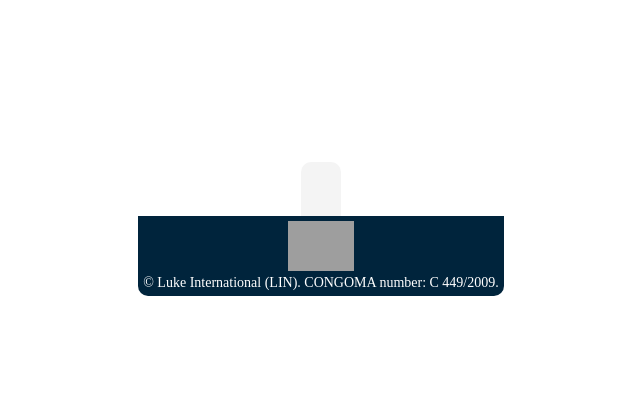
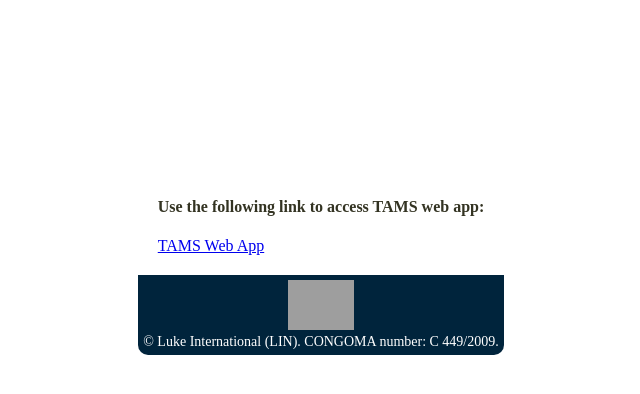
Before and after one commit to LUKEINTERNATIONAL/django_email_service, a Django app: template email_service/templates/email_template.html in a window 1280 px wide. Shown: the part 171-565 px from the top of the page, without its empty margins (319-959 px from the left). Run offline with Django 3.2, Linux system fonts and the light colour scheme; the template is opened without the code that fills it, so the values that code supplies are empty; grey boxes are pictures that could not be loaded.

Commit message:
modified:   django_email_service/__pycache__/settings.cpython-311.py modified:   email_service/templates/email_template.html modified:   email_service/views.py

```diff
--- a/email_service/templates/email_template.html
+++ b/email_service/templates/email_template.html
@@ -26,12 +26,13 @@
         .content {
             text-align: left;
             color: #332;
-            background-color: #f4f4f4;
+            background-color: #ffffff;
             padding: 20px;
             margin-left: 20%;
             margin-right: 20%;
             border-radius: 10px 10px 0 0;
         }
+
 
         /* Center the content horizontally and vertically */
         body {
@@ -63,9 +64,14 @@
         <pre class="msg_body">{{ message }}</pre>
     </div>
 
+    <div class="content">
+        <h4>Use the following link to access TAMS web app:</h4>
+        <a href="http://apps.linmalawi.org/test/">TAMS Web App</a>
+      </div>
+
     <!-- Footer Section -->
     <div class="footer">
-        <img src="https://imageupload.io/ib/k1hpML5mar02EwP_1695802192.png" alt="LIN.png" alt="LIN Logo">
+        <img src="https://i.ibb.co/RHNqJhD/LIN.png" alt="LIN.png" alt="LIN Logo">
         <p>&copy; {{ year }} Luke International (LIN). CONGOMA number: C 449/2009.</p>
     </div>
 </body>
--- a/email_service/views.py
+++ b/email_service/views.py
@@ -9,7 +9,7 @@ class ContactView(APIView):
     def post(self, request):
         subject = request.data.get('subject')
         message = request.data.get('message')
-        from_email = 'dominickasanga@gmail.com'
+        from_email = 'tams@linmalawi.org'
         recipient_email = request.data.get('recipient_email')
 
         if not subject or not message or not recipient_email:
```
